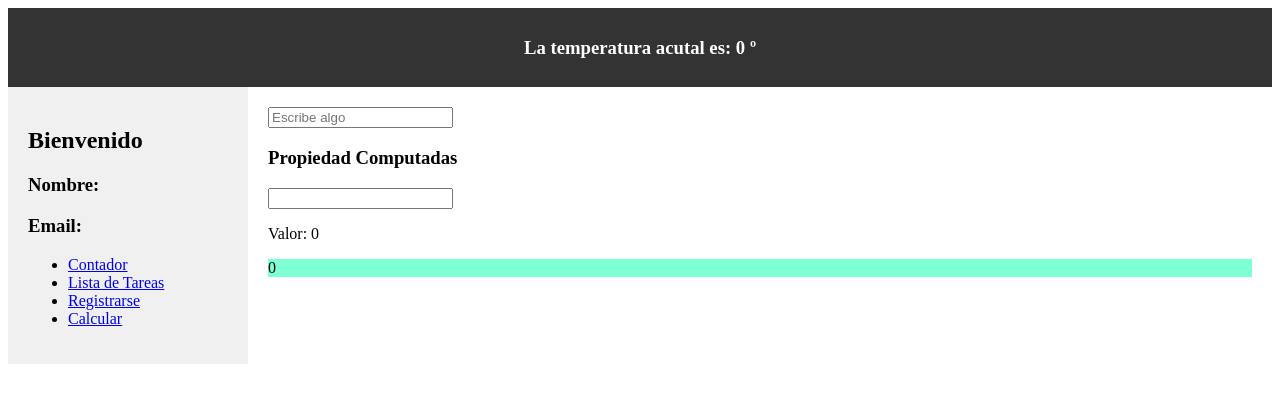
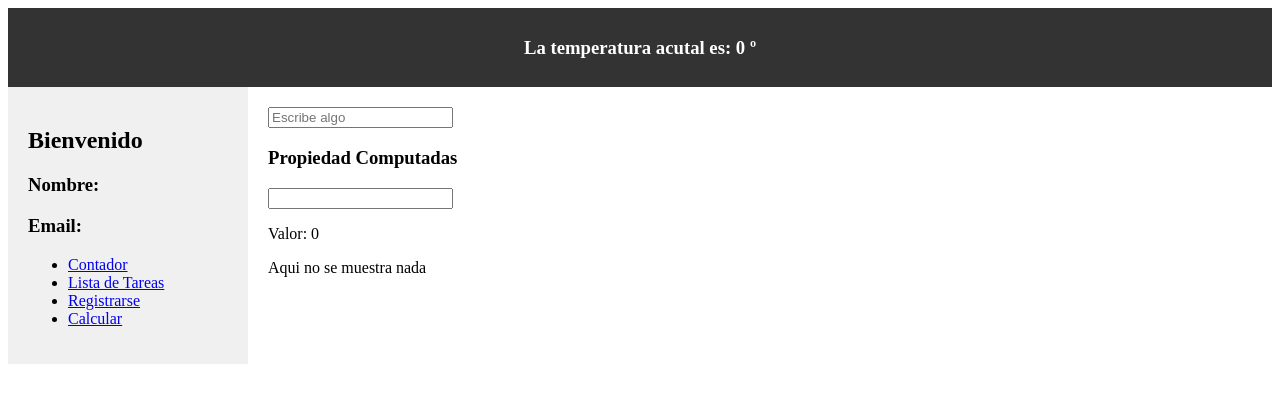
Before and after one commit to Raulro03/Project-Vue, a Vue app: page /calcular in a window 1280 px wide. Shown: the top 402 px of the page. Built offline with nearby package versions, Linux system fonts and the light colour scheme; no server answers.

Commit message:
Usar v-else v-if y v-else-if y funcion mostrar elemento si es mayor o igual a 10

```diff
--- a/src/modules/calcular/views/CalcularView.vue
+++ b/src/modules/calcular/views/CalcularView.vue
@@ -3,7 +3,9 @@
         <h3>Propiedad Computadas</h3>
         <input type="text" v-model="valor">
         <p>Valor: {{ valorTriple}}</p>
-        <ResultadoSection :resultado="valorTriple"></ResultadoSection>
+        <ResultadoSection v-if="mostrarElemento" :resultado="valorTriple"></ResultadoSection>
+        <div v-else-if="isNaN(valor)">No es valido, debe ser un numero</div>
+        <div v-else>Aqui no se muestra nada</div>
 </template>
 
 <script setup>
@@ -14,6 +16,10 @@
     const valorTriple = computed(() => {
         return valor.value * 3;
     });
+
+    const mostrarElemento = computed(() => {
+        return valorTriple.value >= 10;
+    });
 </script>
 
 <style scoped>
```
